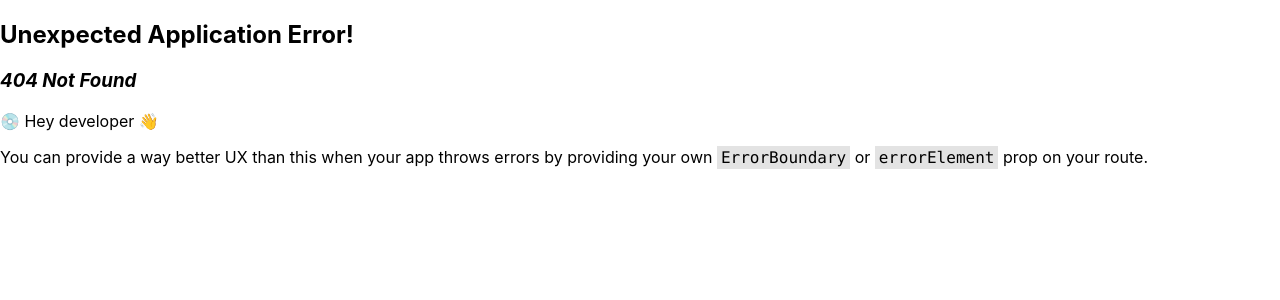
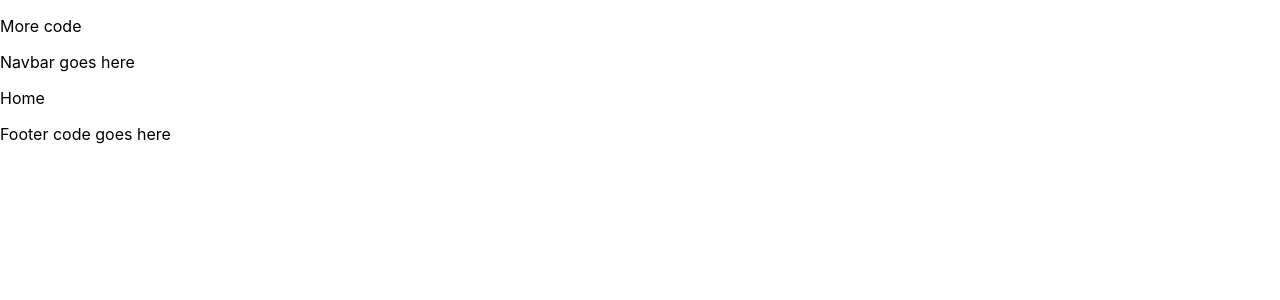
Before and after one commit to mickeymond/ecommerce-app-beta, a React (Create React App) app: page / in a window 1280 px wide. Before the commit this address had no page. Shown: the top 300 px of the page. Built offline with nearby package versions, Linux system fonts and the light colour scheme.

Commit message:
Added the home page

```diff
--- a/src/App.js
+++ b/src/App.js
@@ -1,4 +1,5 @@
 import { RouterProvider, createBrowserRouter } from 'react-router-dom';
+import Home from './pages/home';
 import Login from "./pages/login";
 import Register from "./pages/register";
 import Catalogue from "./pages/catalogue";
@@ -7,6 +8,7 @@ import Checkout from "./pages/checkout";
 import Profile from "./pages/profile";
 
 const router = createBrowserRouter([
+  { path: '/', element: <Home /> },
   { path: '/login', element: <Login /> },
   { path: '/register', element: <Register /> },
   { path: '/catalogue', element: <Catalogue /> },
--- /dev/null
+++ b/src/pages/home/index.jsx
@@ -0,0 +1,12 @@
+import Footer from "../../components/footer";
+import Navbar from "../../components/navbar";
+
+export default function Home() {
+    return (
+        <>
+            <Navbar />
+            <p>Home</p>
+            <Footer />
+        </>
+    );
+}
```
